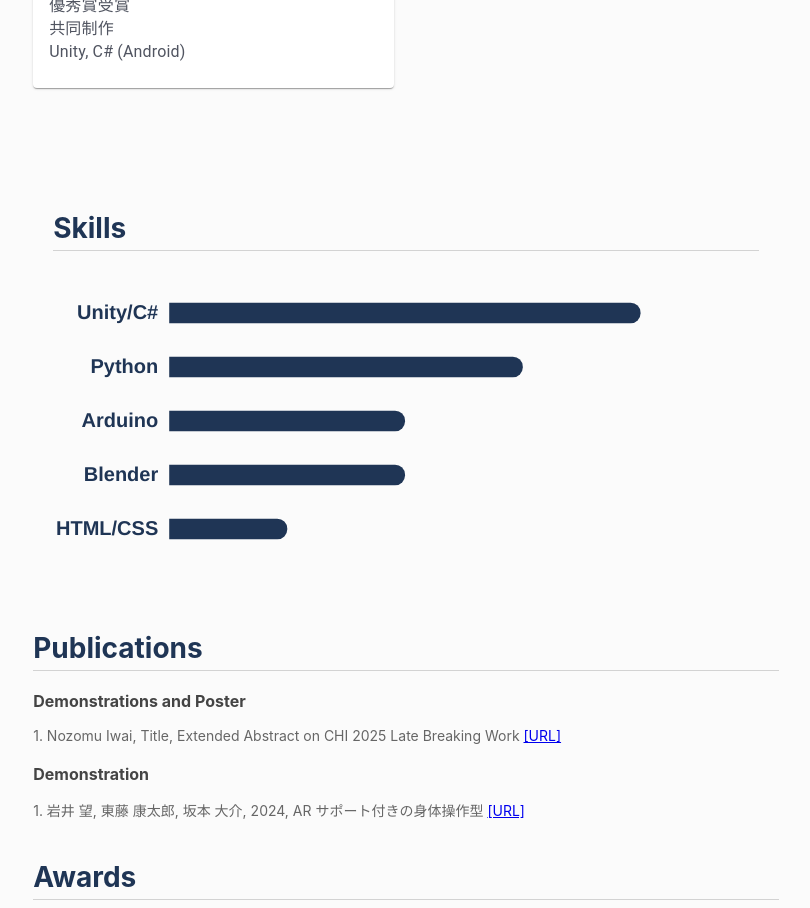
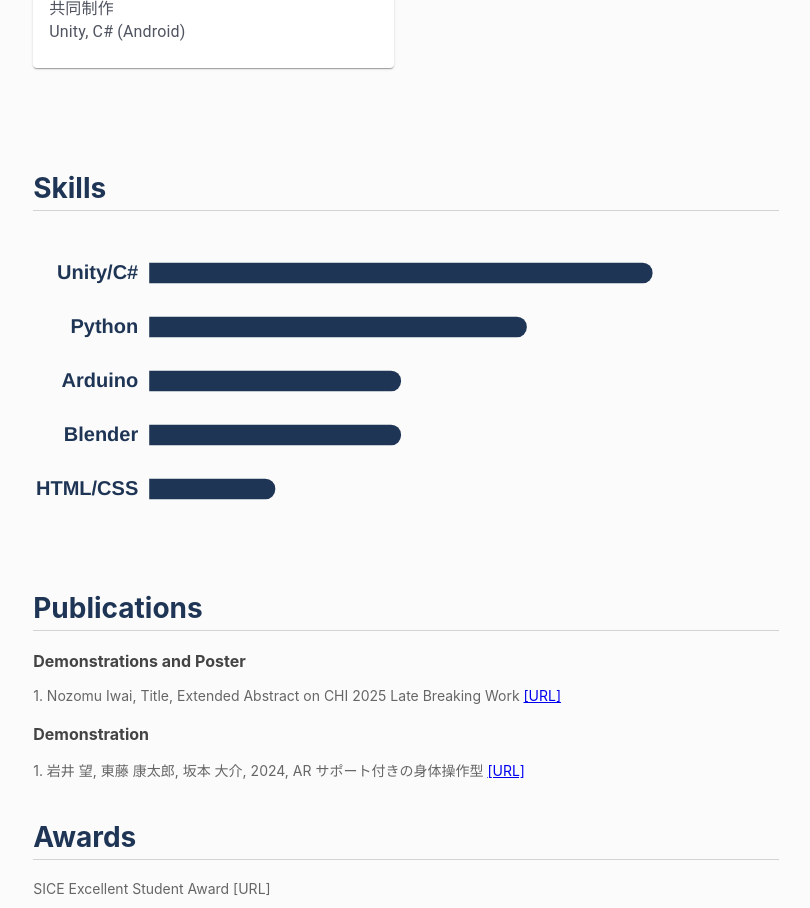
Before and after one commit to NI-yy/NI-yy.github.io, a React (Create React App) app: page / in a window 1280 px wide. Shown: the part 2620-3528 px from the top of the page, without its empty margins (384-1194 px from the left). Built offline with nearby package versions, Linux system fonts and the light colour scheme; the HTML template or start-up script is replaced by a standard one.

Commit message:
worksとskillsのpadding調整

```diff
--- a/src/styles/Skills.css
+++ b/src/styles/Skills.css
@@ -1,5 +1,5 @@
 .skills-section {
-  padding: 20px;
+  padding: 20px 0;
   max-height: 400px; /* 必要に応じて調整 */
   overflow-y: auto; /* 高さを超えた場合にスクロールを許可 */
 }
--- a/src/styles/Works.css
+++ b/src/styles/Works.css
@@ -1,6 +1,6 @@
   /* Works.css */
   .works-section {
-    padding: 40px 0;
+    padding: 20px 0;
   }
 
 .works-container {
```
